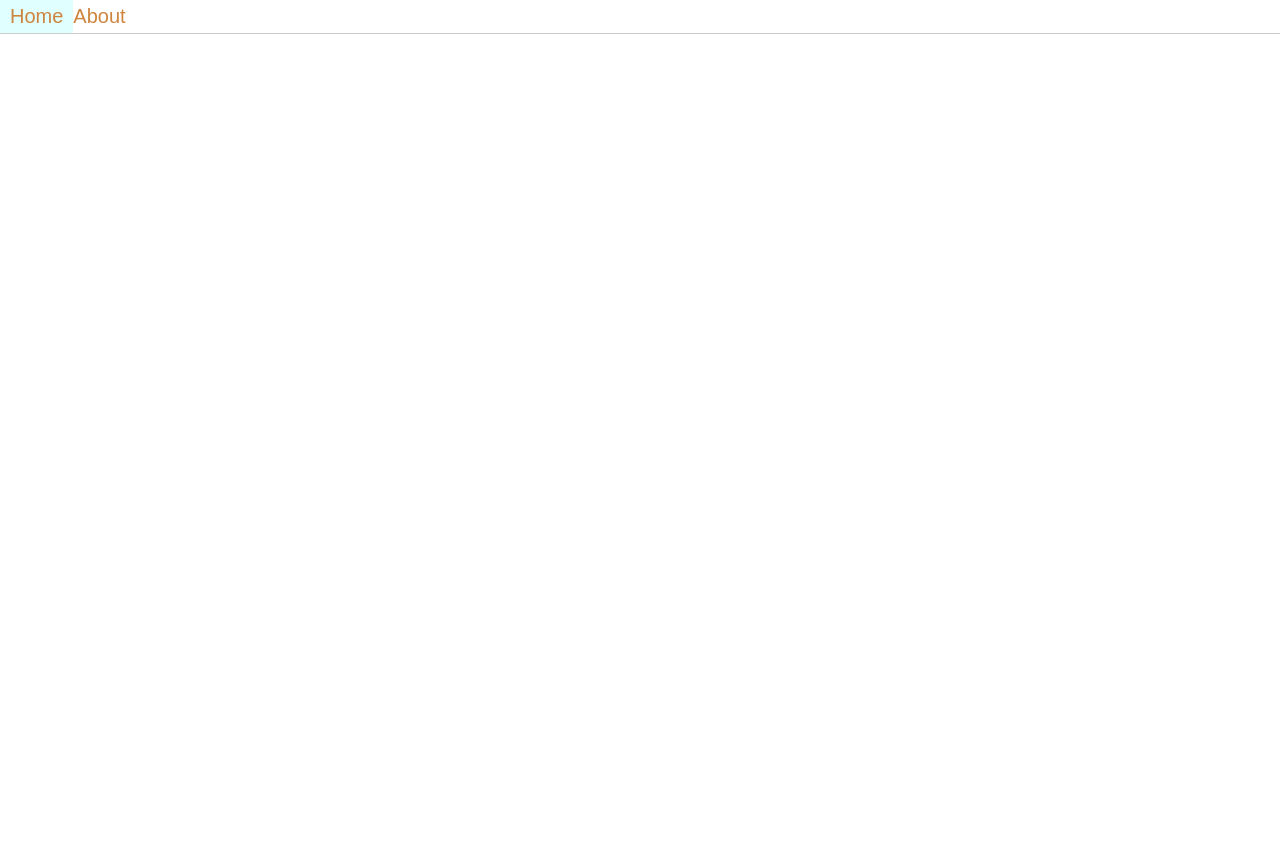
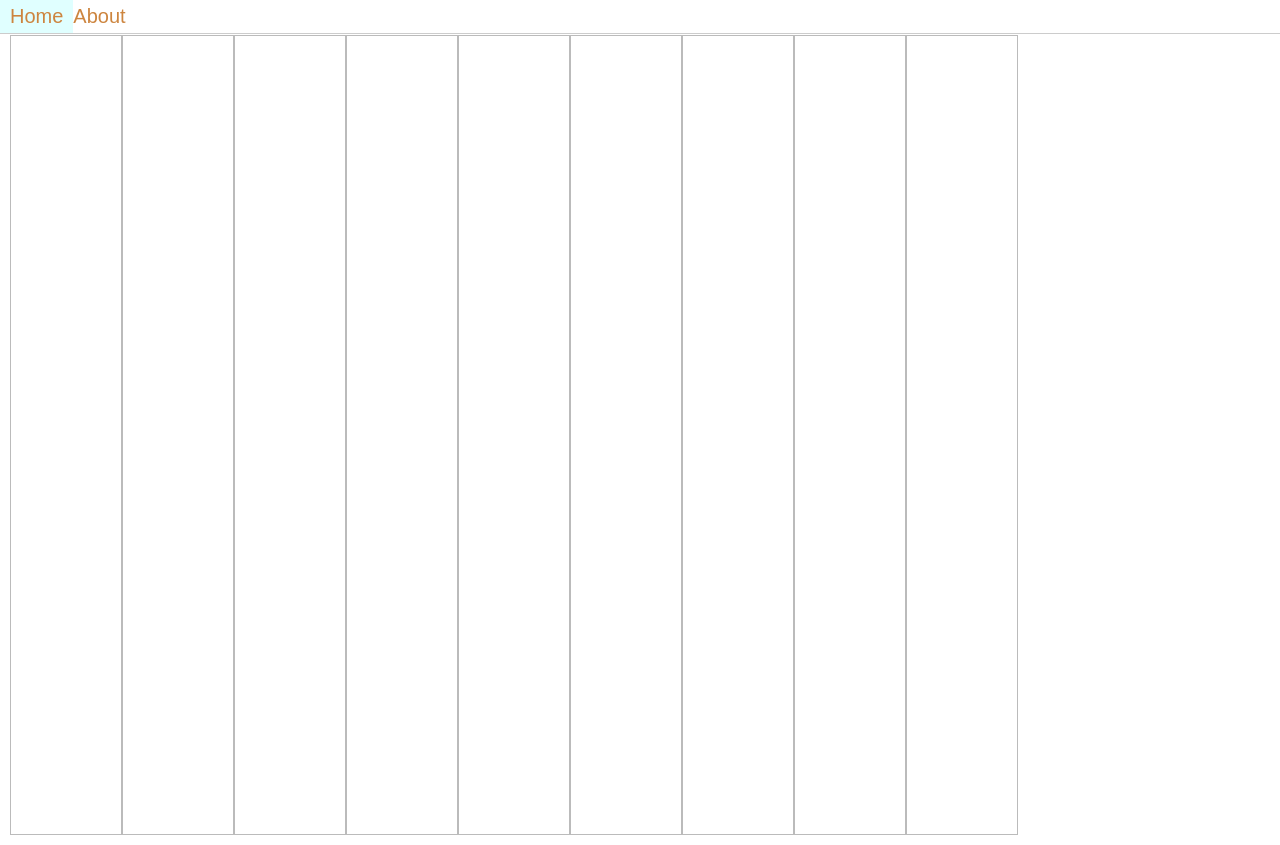
Before and after one commit to DalerAsrorov/react-workspace, a React app: page /tictactoe in a window 1280 px wide. Before the commit the page ends 800 px from the top, so only its background shows below. Built offline with nearby package versions, Linux system fonts and the light colour scheme.

Commit message:
Implemented more than half of tictactoe

```diff
--- a/package.json
+++ b/package.json
@@ -30,12 +30,14 @@
     "postcss-flexbugs-fixes": "3.0.0",
     "postcss-loader": "2.0.6",
     "promise": "7.1.1",
+    "prop-types": "^15.5.10",
     "react": "^15.6.1",
     "react-dev-utils": "^3.0.2",
     "react-dom": "^15.6.1",
     "react-error-overlay": "^1.0.9",
     "react-router-dom": "^4.1.2",
     "style-loader": "0.18.2",
+    "styled-components": "^2.1.2",
     "sw-precache-webpack-plugin": "0.11.3",
     "url-loader": "0.5.9",
     "webpack": "2.6.1",
@@ -90,7 +92,6 @@
   },
   "devDependencies": {
     "eslint-config-prettier": "^2.3.0",
-    "prettier": "^1.5.3",
-    "styled-components": "^2.1.1"
+    "prettier": "^1.5.3"
   }
 }
--- a/src/App.jsx
+++ b/src/App.jsx
@@ -1,10 +1,8 @@
 import React from 'react';
-import {
-  BrowserRouter as Router,
-  Route
-} from 'react-router-dom';
+import { BrowserRouter as Router, Route } from 'react-router-dom';
 import Home from './containers/Home';
 import About from './containers/About';
+import TicTacToe from './containers/TicTacToe';
 import Nav from './components/Nav';
 import styled from 'styled-components';
 import './App.css';
@@ -14,7 +12,7 @@ const AppContentWrapper = styled.div`
     padding: 10px;
 `;
 
-const App = () => (
+const App = () =>
     <Router>
         <div className="app">
             <Nav />
@@ -22,9 +20,9 @@ const App = () => (
             <AppContentWrapper>
                 <Route exact path="/" component={Home} />
                 <Route path="/about" component={About} />
+                <Route path="/tictactoe" component={TicTacToe} />
             </AppContentWrapper>
         </div>
-  </Router>
-);
+    </Router>;
 
 export default App;
--- /dev/null
+++ b/src/containers/TicTacToe.jsx
@@ -0,0 +1,46 @@
+import React, { Component } from 'react';
+import styled from 'styled-components';
+import Grid from './components/Grid';
+
+const TicTacToeWrapper = styled.div`
+    width: 80%;
+    height: 100vh;
+`;
+
+export default class TicTacToe extends Component {
+    state = {
+        board: [null, null, null, null, null, null, null, null, null],
+
+        // x = true, 0 = false
+        isTurn: true
+    };
+
+    _handleStepMade(index) {
+        this.setState(prevState => {
+            let { isTurn, board } = prevState;
+            board[index] = isTurn;
+
+            return {
+                isTurn: !isTurn,
+                board
+            };
+        });
+    }
+
+    render() {
+        const { board } = this.state;
+
+        return (
+            <TicTacToeWrapper>
+                <Grid
+                    board={board}
+                    onStepMade={this._handleStepMade.bind(this)}
+                    rows={3}
+                    columns={3}
+                    option1="X"
+                    option2="0"
+                />
+            </TicTacToeWrapper>
+        );
+    }
+}
--- /dev/null
+++ b/src/containers/components/Cell.jsx
@@ -0,0 +1,55 @@
+import React, { PureComponent } from 'react';
+import PropTypes from 'prop-types';
+import styled from 'styled-components';
+
+const CellWrapper = styled.div`
+    display: table-cell;
+    text-align: center;
+    vertical-align: middle;
+    padding: 5px;
+    font-size: 22px;
+    border: 1px solid #bbb;
+`;
+
+export default class Cell extends PureComponent {
+    static propTypes = {
+        onStepMade: PropTypes.func,
+        index: PropTypes.number,
+        value: PropTypes.bool,
+        option1: PropTypes.string,
+        option2: PropTypes.string
+    };
+
+    _handleStepMade(e) {
+        e.stopPropagation();
+        const { onStepMade, index } = this.props;
+
+        if (onStepMade) {
+            onStepMade(index);
+        }
+    }
+
+    _generateCell(value = '') {
+        const { index } = this.props;
+        return (
+            <CellWrapper key={index} onClick={this._handleStepMade.bind(this)}>
+                {value}
+            </CellWrapper>
+        );
+    }
+
+    render() {
+        const { option1, option2, value } = this.props;
+        const _generateCell = this._generateCell.bind(this);
+
+        let cell = _generateCell();
+
+        if (value) {
+            cell = _generateCell(option2);
+        } else if (value === false) {
+            cell = _generateCell(option1);
+        }
+
+        return cell;
+    }
+}
--- /dev/null
+++ b/src/containers/components/Grid.jsx
@@ -0,0 +1,35 @@
+import React from 'react';
+import PropTypes from 'prop-types';
+import styled from 'styled-components';
+import Cell from './Cell';
+
+const GridWrapper = styled.div`
+    display: table;
+    width: 100%;
+    height: 100%;
+`;
+
+const Grid = props => {
+    const { board, onStepMade, rows, columns, option1, option2 } = props;
+
+    const cells = board.map((cellValue, index) =>
+        <Cell onStepMade={onStepMade} value={cellValue} index={index} option1={option1} option2={option2} />
+    );
+
+    return (
+        <GridWrapper>
+            {cells}
+        </GridWrapper>
+    );
+};
+
+Grid.propTypes = {
+    board: PropTypes.array,
+    onStepMade: PropTypes.func,
+    rows: PropTypes.number,
+    width: PropTypes.number,
+    option1: PropTypes.string,
+    option2: PropTypes.string
+};
+
+export default Grid;
```
Also changed, not shown: src/containers/About.jsx (+3 -4 lines), 2 other files (tests, documents, lock files or other folders). Lines whose indentation alone changed are shown as unchanged.
